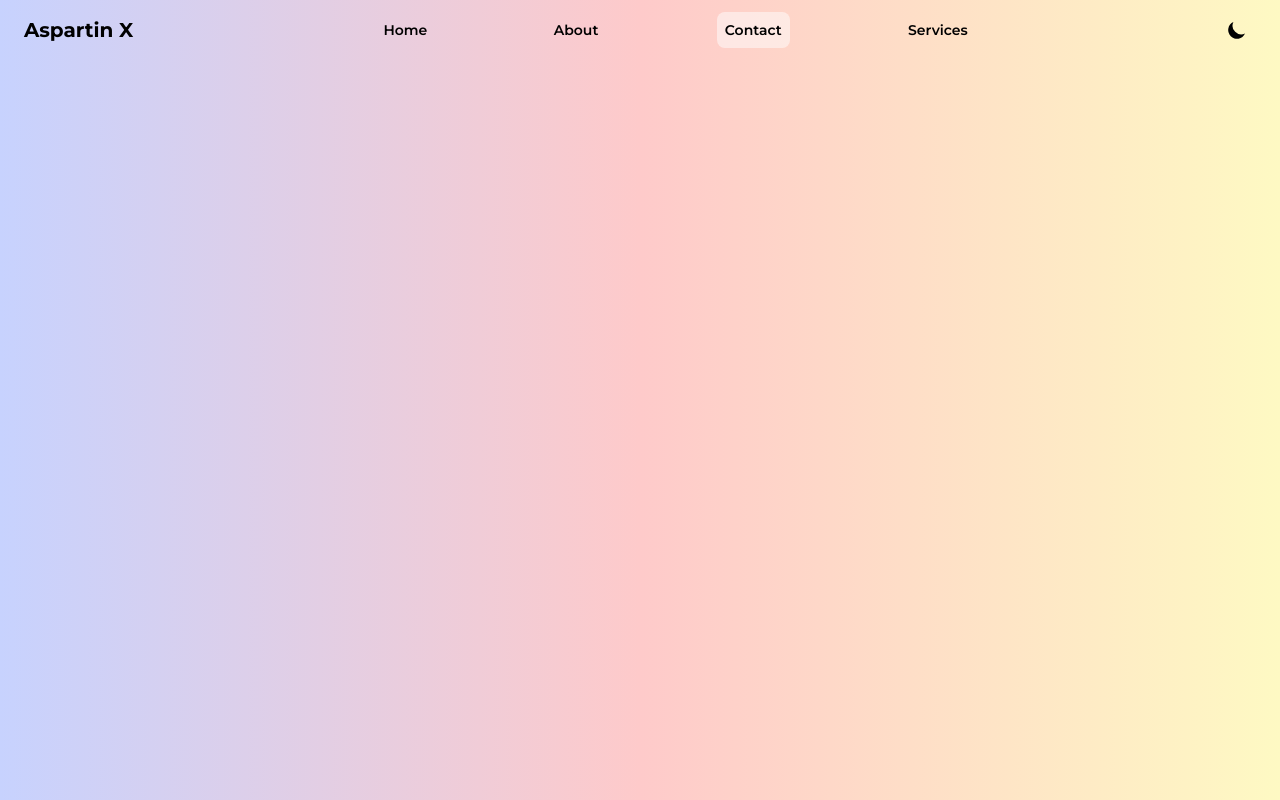
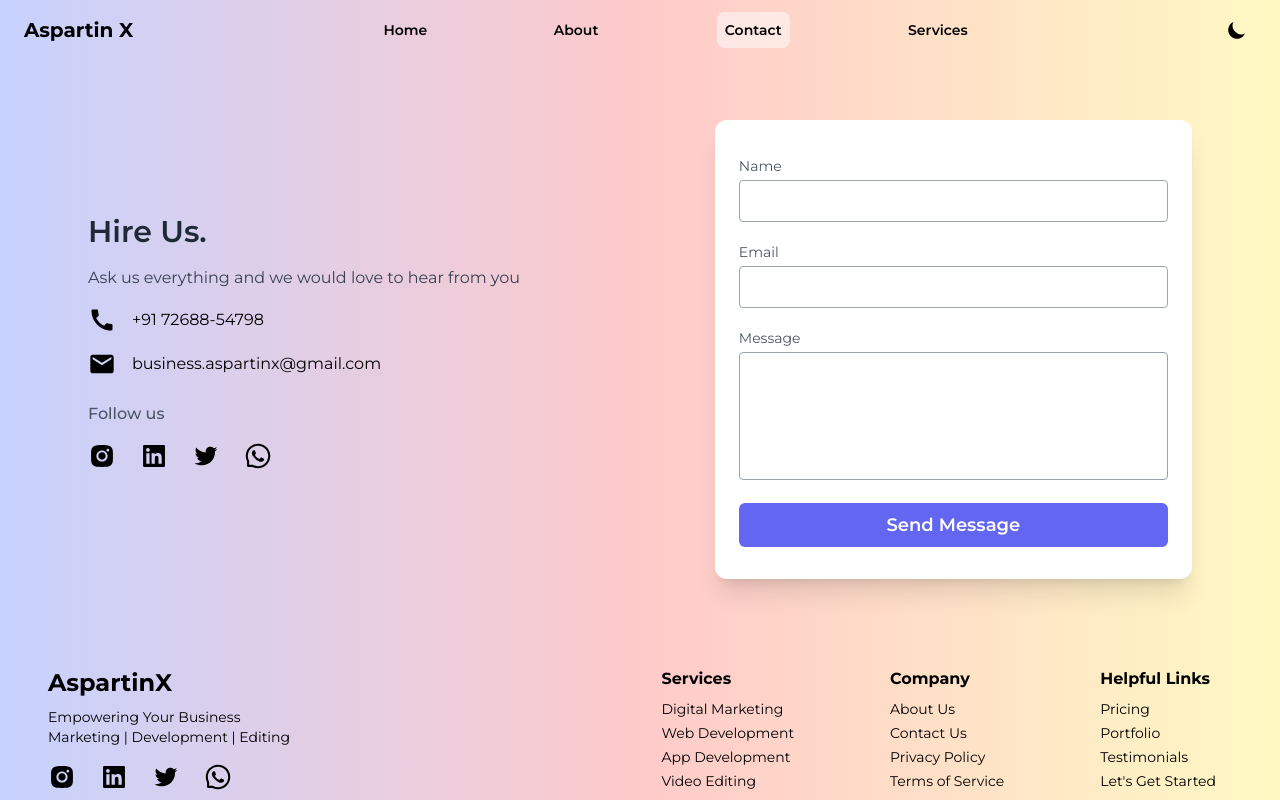
Before and after one commit to codegeekanuj/AspartinX, a React (Vite) app: page /contact in a window 1280 px wide. Shown: the top 800 px of the page. Built offline with nearby package versions, Linux system fonts and the light colour scheme.

Commit message:
added contact page

```diff
--- a/src/components/Footer.jsx
+++ b/src/components/Footer.jsx
@@ -7,7 +7,7 @@ const Footer = () => {
   return (
 
 
-<main className='w-full min-h-[30vh]  flex max-md:flex-col dark:text-white justify-between'>
+<main className='w-full min-h-[30vh]  flex max-md:flex-col dark:text-white justify-between '>
 
   <div className="flex flex-col px-12 sm:py-6 max-sm:items-center">
     <h1 className='font-bold text-2xl py-2'><Link to={"/"}>AspartinX</Link></h1>
--- a/src/components/GetStarted.jsx
+++ b/src/components/GetStarted.jsx
@@ -1,13 +1,14 @@
 import React from 'react'
+import { Link } from 'react-router-dom'
 
 const GetStarted = () => {
   return (
 
 <div className="container my-12 mx-auto md:px-6 ">
 
-  <section className='shadow-2xl' >
+  <section className='' >
     <div
-      className="relative max-md:w-[90%] mx-auto rounded-xl overflow-hidden bg-cover bg-no-repeat bg-[50%] bg-[url('https://mdbcdn.b-cdn.net/img/new/slides/006.webp')] h-[30vh] md:h-[60vh]">
+      className="relative shadow-2xl max-md:w-[90%] mx-auto rounded-xl overflow-hidden bg-cover bg-no-repeat bg-[50%] bg-[url('https://mdbcdn.b-cdn.net/img/new/slides/006.webp')] h-[30vh] md:h-[60vh]">
       <div
         className="absolute top-0 right-0 bottom-0 left-0 h-full w-full overflow-hidden bg-[hsla(0,0%,0%,0.55)] bg-fixed">
         <div className="flex h-full items-center justify-center ">
@@ -15,10 +16,10 @@ const GetStarted = () => {
             <h2 className="mb-12 max-md:text-2xl text-4xl font-semibold leading-tight tracking-tight">
             Let's kickstart your journey <br/> with AspartinX!
             </h2>
-            <button type="button"
+            <Link to={"/contact"} ><button type="button"
               className="rounded-lg border-2 border-neutral-50 px-4 py-2 ease-in-out duration-100 hover:bg-white/10">
               Get started
-            </button>
+            </button></Link>
           </div>
         </div>
       </div>
--- a/src/components/Hero.jsx
+++ b/src/components/Hero.jsx
@@ -10,7 +10,7 @@ const Hero = () => {
 
     <main id="hero"  className="flex  h-screen items-center justify-center ">
       <section className=" flex flex-col items-center justify-center text-center space-y-2  p-4 ">
-      <div className=" rounded-full px-3 py-1 text-sm leading-6 text-slate-800 dark:text-slate-200 ring-1 ring-gray-900/20 dark:ring-slate-200/20 max-md:hidden">
+      <div className=" rounded-full px-3 py-1 text-sm leading-6 text-slate-800 dark:text-slate-200 ring-1 ring-gray-900/20 dark:ring-slate-200/20 max-md:-mt-16">
       Join us on the road to success. <Link to="/about" className="font-semibold hover:text-indigo-700 text-indigo-600">Learn more &rarr;</Link>
         </div>
         <h1 className=" text-4xl max-md:px-3 py-2 md:text-6xl font-bold heading1  " >Your Business, Our Priority</h1>
--- a/src/components/ServicesIntro.jsx
+++ b/src/components/ServicesIntro.jsx
@@ -1,11 +1,10 @@
 import React from "react";
 import { Link } from "react-router-dom";
-import {MdOutlineAutoGraph} from "react-icons/md"
 
 const ServicesIntro = () => {
   return (
     <section >
-      <div className="container px-6 py-10 md:py-20 mx-auto dark:text-white">
+      <div className="container px-6 py-10  max-md:w-[90%] mx-auto dark:text-white bg-white/70 rounded-2xl shadow-2xl dark:bg-white/10">
 
         <div className="text-center mb-10">
           <h1 className="text-2xl md:text-3xl font-bold mb-4 ">
@@ -61,9 +60,9 @@ const ServicesIntro = () => {
             </div>
           </div>
         </div>
-        <button className="flex mx-auto mt-16 text-white bg-indigo-500 border-0 py-2 px-8 focus:outline-none hover:bg-indigo-700 rounded-xl text-lg">
-          <Link to={"/services"}>Explore More</Link>
-        </button>
+        <Link to={"/services"}><button className="flex mx-auto mt-16 text-white bg-indigo-500 border-0 py-2 px-8 focus:outline-none hover:bg-indigo-700 rounded-xl text-lg">
+          Read More
+        </button></Link>
       </div>
     </section>
   );
--- a/src/components/TechTools.jsx
+++ b/src/components/TechTools.jsx
@@ -4,7 +4,7 @@ import Slider from "./Slider"
 
 const TechTools = () => {
   return (
-    <main className='flex  flex-col items-center justify-center h-[45vh] md:h-[80vh] gap-8 md:gap-14 text-center text-black dark:text-white '>
+    <main className='flex my-16  flex-col items-center justify-center h-[45vh] md:h-[80vh] gap-8 md:gap-14 text-center text-black dark:text-white '>
         <h1 className="text-2xl md:text-3xl font-bold ">Our Tech Toolbox</h1>
         <p className='text-sm md:text-md font-semibold max-md:w-[90%] text-slate-600 dark:text-slate-400'>Innovative solutions require innovative tools.<br/>At AspartinX, we blend creativity with the latest technological marvels to craft solutions that leave a mark.</p>
         <Slider/>
--- a/src/index.css
+++ b/src/index.css
@@ -20,6 +20,7 @@
 }
 ::-webkit-scrollbar {
     width: 6px;
+    height: 6px;
 
   }
 ::-webkit-scrollbar-thumb {
--- a/src/pages/Contact.jsx
+++ b/src/pages/Contact.jsx
@@ -1,16 +1,97 @@
-import React from 'react'
+import React from "react";
+import {
+  AiFillInstagram,
+  AiFillLinkedin,
+  AiOutlineTwitter,
+  AiOutlineWhatsApp,
+
+} from "react-icons/ai";
+import {MdCall,MdMail} from "react-icons/md"
+
+
+const Contact = () => {
+  return (
+    <section className=" flex justify-center items-center  ">
+      <div className=" md:mt-16 md:w-[90%] px-6  py-14 mx-auto flex max-md:flex-col ">
+        <div className="flex flex-col justify-center w-full py-8  md:w-2/3">
+          <h1 className="text-2xl font-semibold text-gray-800  dark:text-white md:text-3xl">
+            Hire Us.
+          </h1>
+          <p className="mt-4 text-gray-700 dark:text-gray-400">
+            Ask us everything and we would love to hear from you
+          </p>
+          <div className="flex flex-col dark:text-slate-400 ">
+            <div className="flex justify-left items-center gap-4 mt-4 ">
+                <MdCall size={28}/>
+                <p>+91 72688-54798</p>
+              </div>
+              <div className="flex justify-left items-center gap-4 mt-4">
+                <MdMail size={28}/>
+                <p>business.aspartinx@gmail.com</p>
+              </div>
+          <div className="mt-6 ">
+            <h3 className="font-medium text-gray-600 dark:text-gray-300 ">
+              Follow us
+            </h3>
+            <div className="flex gap-6 py-4 dark:text-slate-400">
+              <a href="https://www.instagram.com/aspartinx">
+                <AiFillInstagram size={28} />
+              </a>
+              <a href="https://www.linkedin.com/company/aspartinx">
+                <AiFillLinkedin size={28} />
+              </a>
+              <a href="https://twitter.com/aspartinx">
+                <AiOutlineTwitter size={28} />
+              </a>
+              <a href="#">
+                <AiOutlineWhatsApp size={28} />
+              </a>
+            </div>
 
 
 
-const Contact = () => {
+            </div>
+          </div>
+        </div>
 
+        <div className=" md:w-1/2 bg-white flex flex-col py-8 rounded-xl shadow-xl px-6 w-full ">
+          <div className=" mb-4">
+            <label for="name" className="leading-7 text-sm text-gray-600">
+              Name
+            </label>
+            <input
+              type="text"
+              name="name"
+              className="w-full bg-white rounded border border-gray-400   text-base outline-none text-gray-700 py-1 px-3 leading-8"
+            />
+          </div>
+          <div className="relative mb-4">
+            <label for="email" className="leading-7 text-sm text-gray-600">
+              Email
+            </label>
+            <input
+              type="email"
+              name="email"
+              className="w-full bg-white rounded border border-gray-400   text-base outline-none text-gray-700 py-1 px-3 leading-8"
+            />
+          </div>
+          <div className="relative mb-4">
+            <label for="message" className="leading-7 text-sm text-gray-600">
+              Message
+            </label>
+            <textarea
+              id="message"
+              name="message"
+              className="w-full bg-white rounded border border-gray-400  h-32 text-base outline-none text-gray-700 py-1 px-3 resize-none leading-6 "
+            ></textarea>
+          </div>
+          <button className="text-white bg-indigo-500  py-2 focus:outline-none hover:bg-indigo-700 rounded-md font-semibold text-lg">
+            Send Message
+          </button>
+        </div>
+      </div>
+    </section>
+  );
+};
 
-  return (
-    <div className=" h-screen">
-
-
-    </div>
-  )
-}
-
-export default Contact
+export default Contact;
--- a/src/pages/ErrorPage.jsx
+++ b/src/pages/ErrorPage.jsx
@@ -11,9 +11,9 @@ const ErrorPage = () => {
             <p className="mt-4 text-slate-600 dark:text-gray-400">Sorry, the page you are looking for doesn't exist.Here are some helpful links:</p>
 
             <div className="flex items-center mt-6 gap-x-3">
-                <button className="w-1/2 px-5 py-2 text-sm tracking-wide text-white transition-colors duration-200 bg-blue-500 rounded-lg shrink-0 sm:w-auto hover:bg-blue-600 dark:hover:bg-blue-500 dark:bg-blue-600">
-                    <Link to={"/"}>Go To home</Link>
-                </button>
+            <Link to={"/"}><button className="w-1/2 px-5 py-2 text-sm tracking-wide text-white transition-colors duration-200 bg-blue-500 rounded-lg shrink-0 sm:w-auto hover:bg-blue-600 dark:hover:bg-blue-500 dark:bg-blue-600">
+                    Go To home
+                </button></Link>
             </div>
         </div>
 
```
